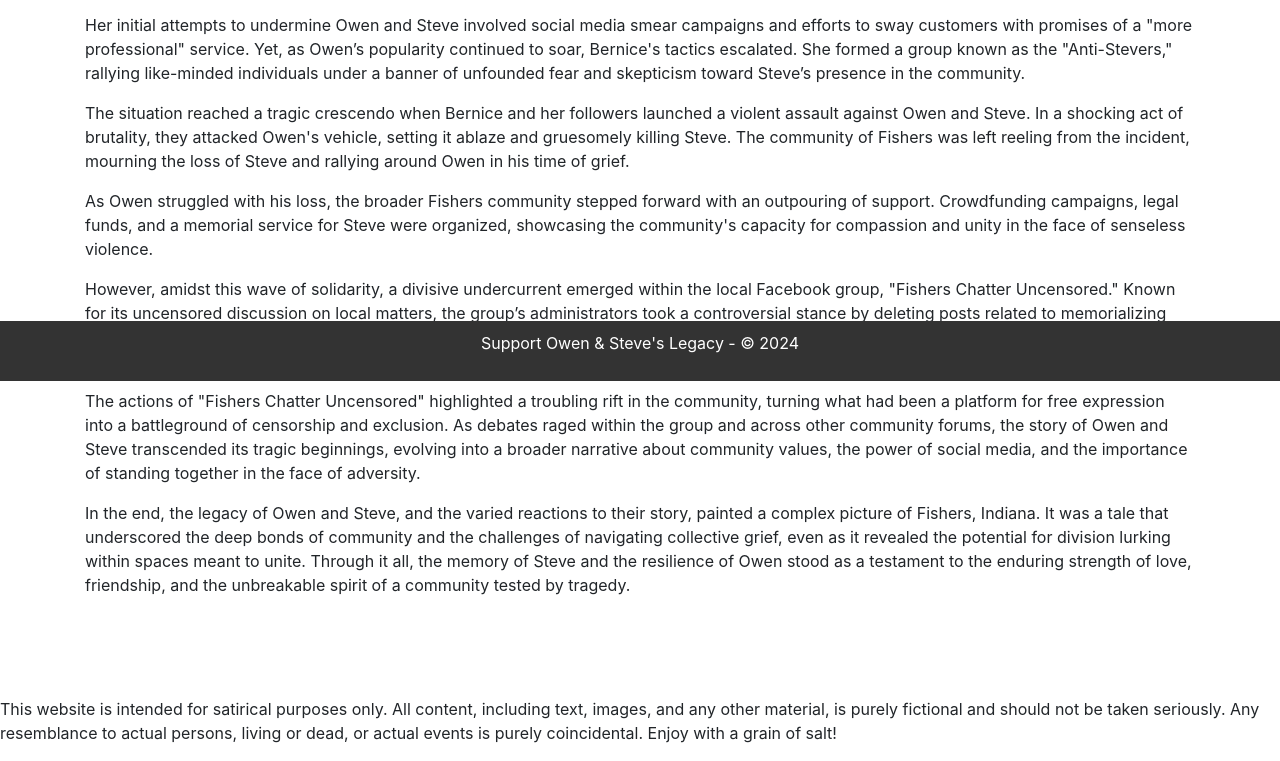
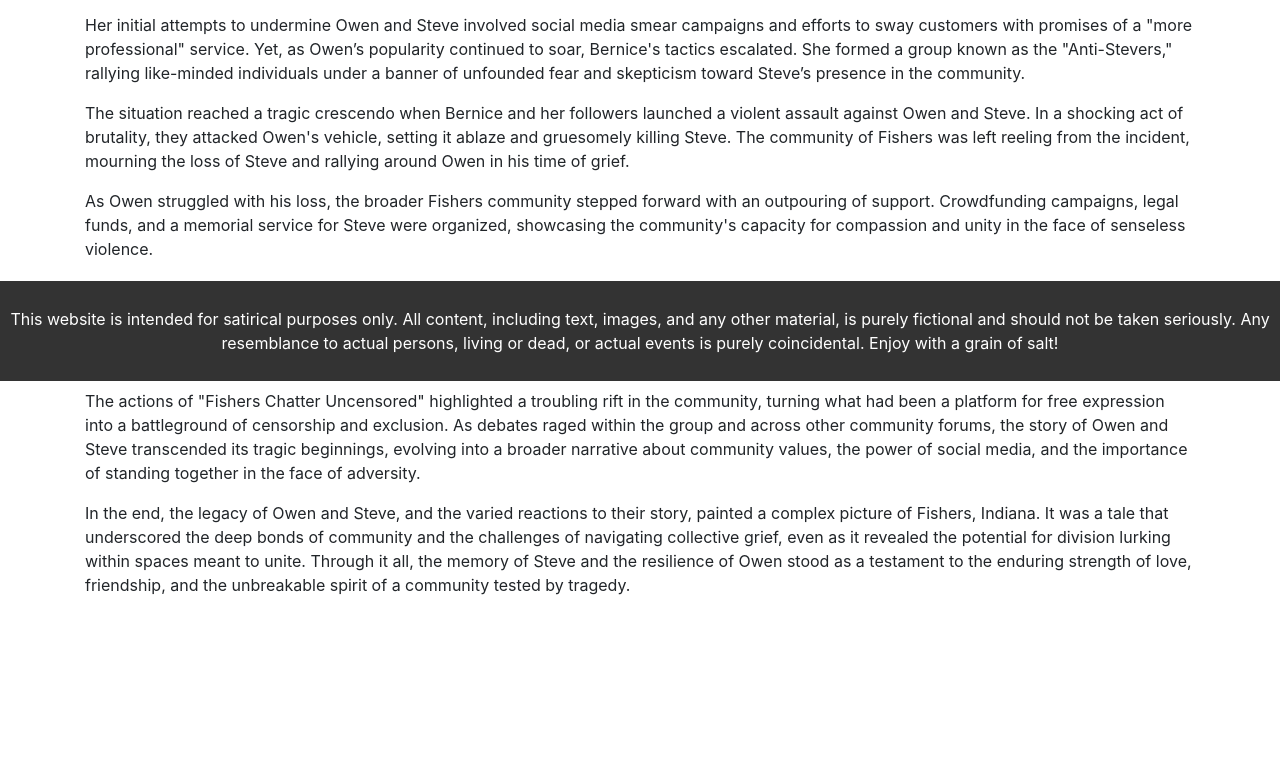
Before and after one commit to JusticeForSteve/Site, a plain HTML site: page index.html in a window 1280 px wide. Shown: the part 419-1180 px from the top of the page. After the commit the page ends 1116 px from the top, so only its background shows below. Drawn offline with nearby package versions, Linux system fonts and the light colour scheme.

Commit message:
Update index.html
update disclaimer

```diff
--- a/index.html
+++ b/index.html
@@ -52,11 +52,7 @@
 </div>
 
 <div class="footer">
-    <p>Support Owen & Steve's Legacy - © 2024</p>
-</div>
-
-<div class="satire-disclaimer">
-    <p>This website is intended for satirical purposes only. All content, including text, images, and any other material, is purely fictional and should not be taken seriously. Any resemblance to actual persons, living or dead, or actual events is purely coincidental. Enjoy with a grain of salt!</p>
+    <p>    <p>This website is intended for satirical purposes only. All content, including text, images, and any other material, is purely fictional and should not be taken seriously. Any resemblance to actual persons, living or dead, or actual events is purely coincidental. Enjoy with a grain of salt!</p></p>
 </div>
 
 
```
